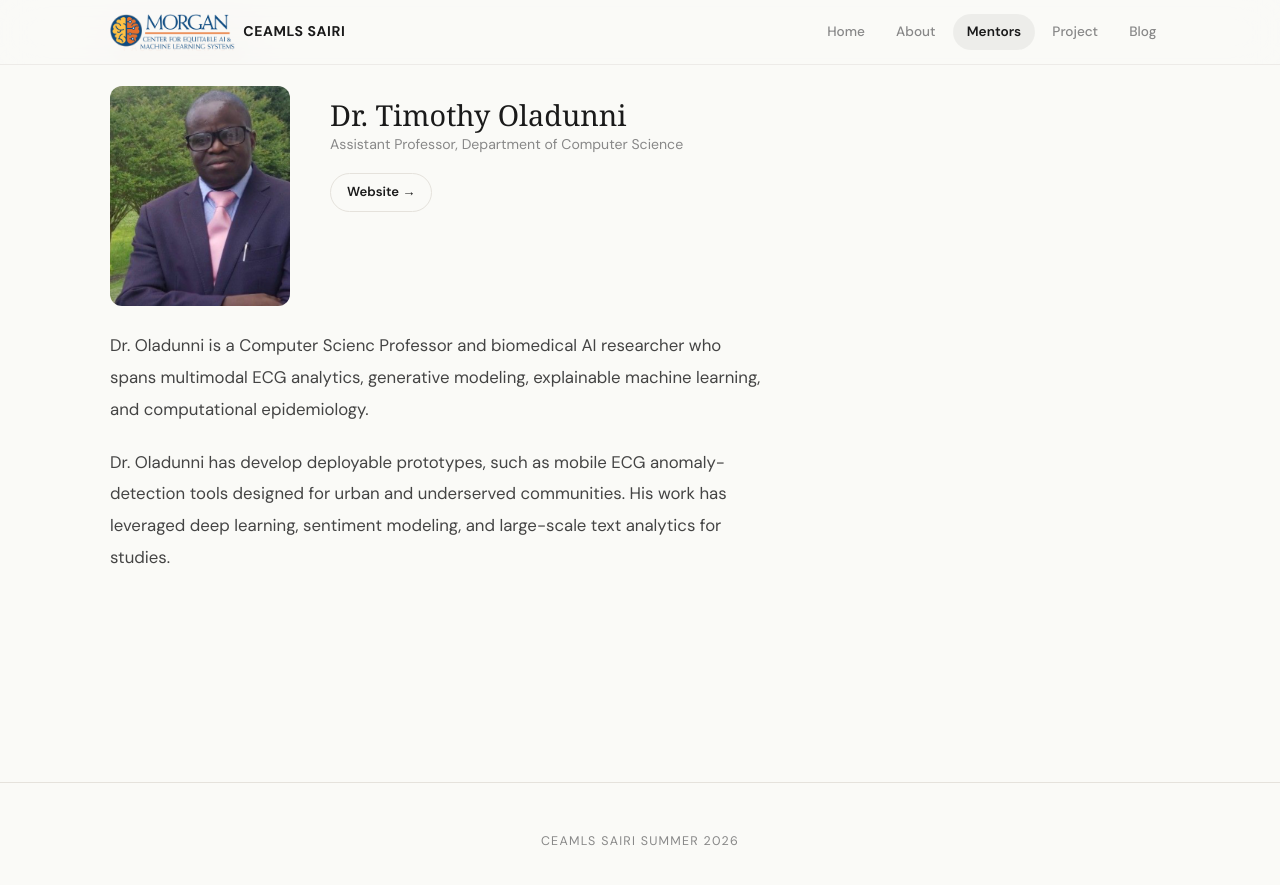
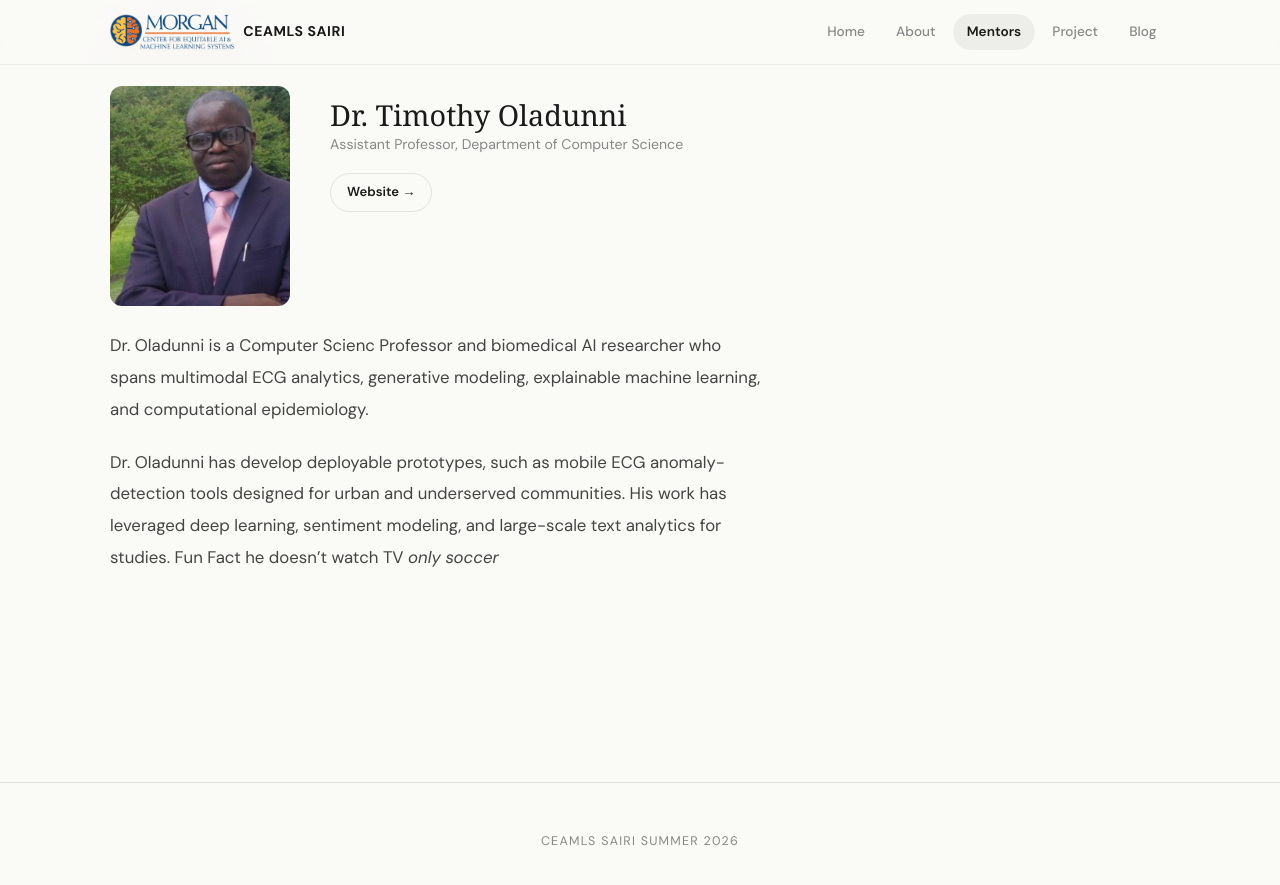
Before and after one commit to SandyAkoy/sandyakoyceamls26.github.io, a Jekyll site: the page built from pages/about-my-mentor.md, in a window 1280 px wide and 900 px high, scrolled down 963 px. Shown: the top 885 px of the window. Built offline with Jekyll 4.4.1, drawn with Linux system fonts in a browser that asks for light colours; some web fonts are replaced.

Commit message:
Update about-my-mentor.md

```diff
--- a/pages/about-my-mentor.md
+++ b/pages/about-my-mentor.md
@@ -26,5 +26,5 @@ faculty_mentor:
 
     Dr. Oladunni is a Computer Scienc Professor and biomedical AI researcher who spans multimodal ECG analytics, generative modeling, explainable machine learning, and computational epidemiology.
 
-    Dr. Oladunni has develop deployable prototypes, such as mobile ECG anomaly-detection tools designed for urban and underserved communities. His work has leveraged deep learning, sentiment modeling, and large-scale text analytics for studies.
+    Dr. Oladunni has develop deployable prototypes, such as mobile ECG anomaly-detection tools designed for urban and underserved communities. His work has leveraged deep learning, sentiment modeling, and large-scale text analytics for studies. Fun Fact he doesn't watch TV *only soccer*
 ---
```
